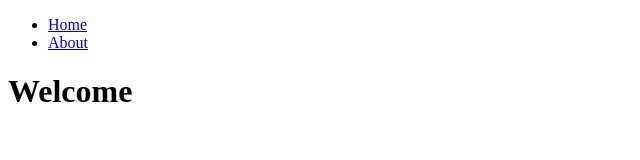
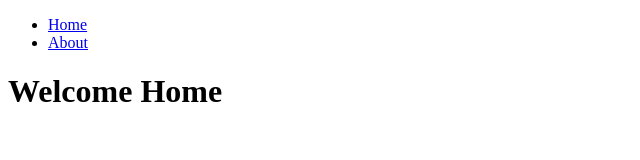
Before and after one commit to yudisidde/repo1, a plain HTML site: page index.html in a window 1280 px wide. Shown: the whole page, without its empty margins (0-640 px from the left). Drawn offline with nearby package versions, Linux system fonts and the light colour scheme.

Commit message:
tambah welcom
ada tambahan di welcome

```diff
--- a/index.html
+++ b/index.html
@@ -13,7 +13,7 @@
 	</nav>
 
 	<main id="page">
-		<h1>Welcome</h1>
+		<h1>Welcome Home</h1>
 	</main>
 	<script src="https://ajax.googleapis.com/ajax/libs/jquery/3.2.1/jquery.min.js"></script>
 	<script>
```
